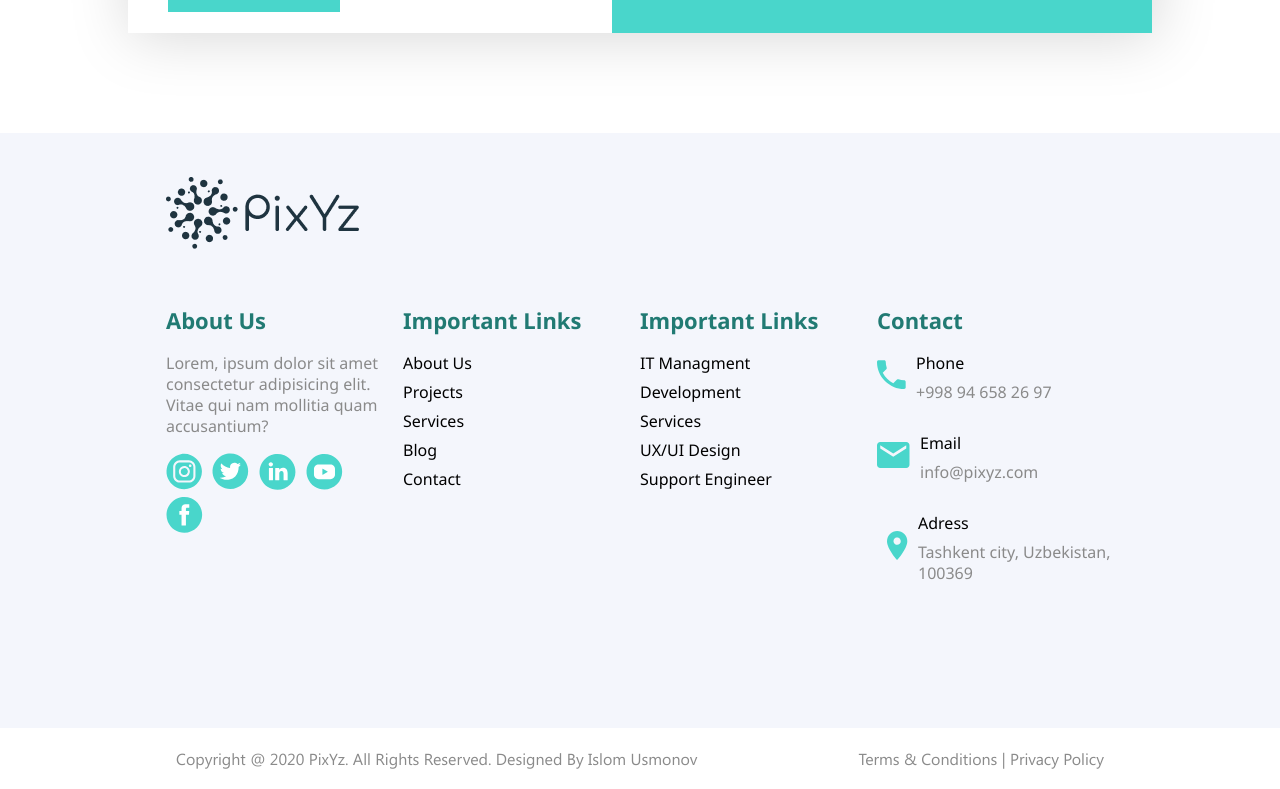
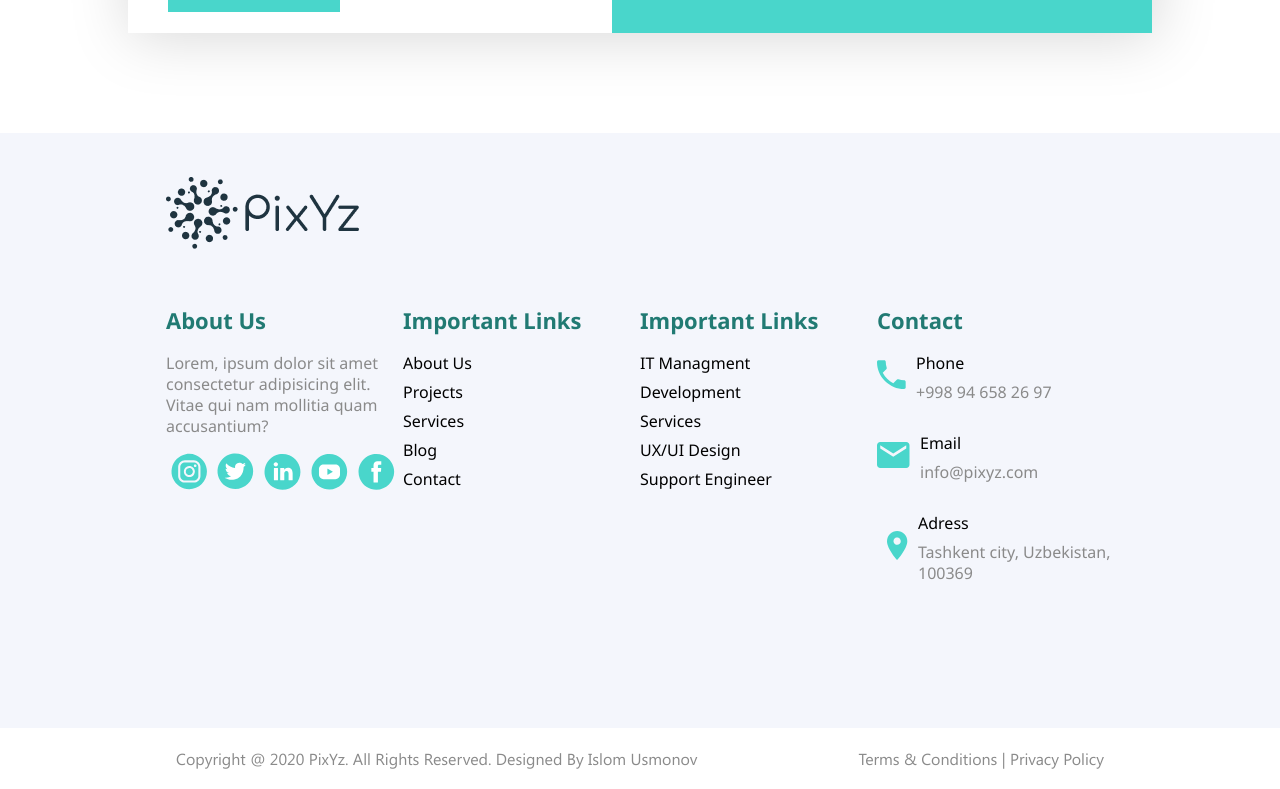
Before and after one commit to ShohruhDev/pixyz, a Vue app: page /home in a window 1280 px wide. Shown: the part 6723-7512 px from the top of the page. Built offline with nearby package versions, Linux system fonts and the light colour scheme.

Commit message:
Update Footer.vue

```diff
--- a/src/components/layout/Footer.vue
+++ b/src/components/layout/Footer.vue
@@ -278,13 +278,13 @@
       }
     }
     &-icons {
-      margin-right: 15px;
       @media screen and (max-width: 600px) {
         display: flex;
         justify-content: center;
       }
       svg {
-        margin-right: 10px;
+        margin-right: 5px;
+        margin-left: 5px;
       }
     }
   }
```
